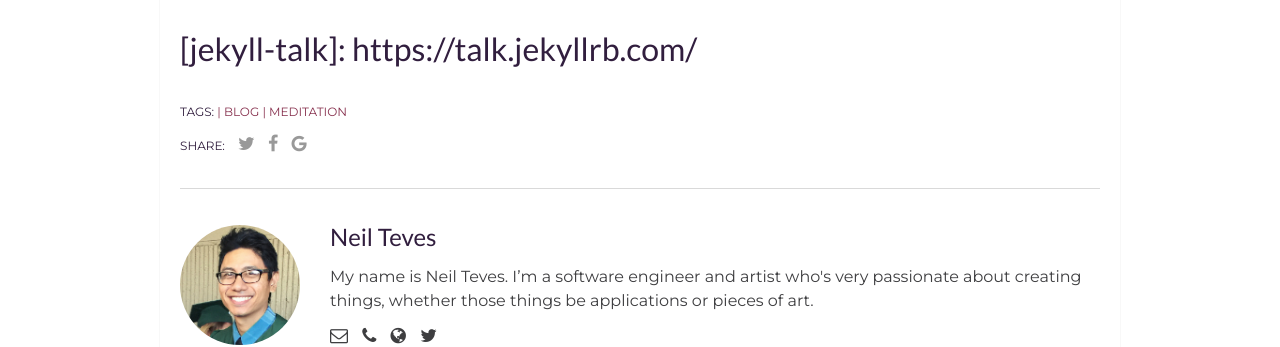
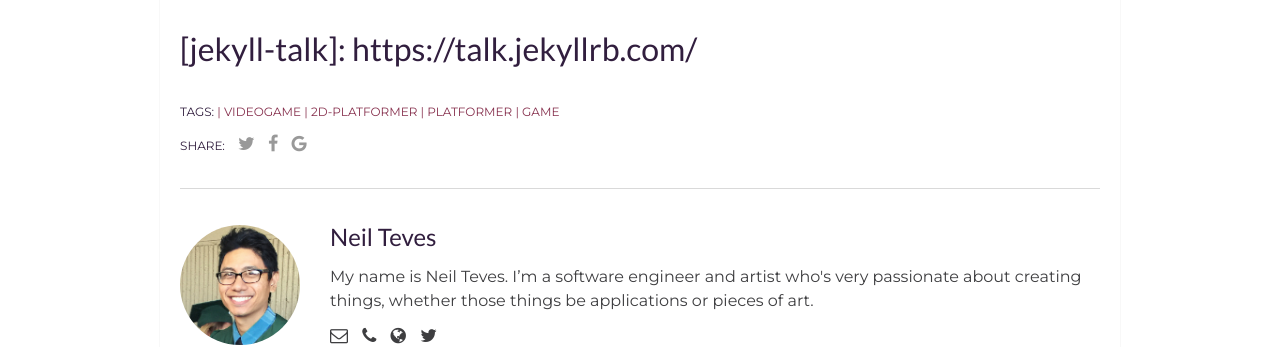
Before and after one commit to neilteves/neilteves.github.io, a Jekyll site: the page built from _posts/2017-12-26-playto.markdown, in a window 1280 px wide. Shown: the part 1112-1459 px from the top of the page. Built offline with Jekyll 4.4.1, drawn with Linux system fonts in a browser that asks for light colours; comment, search, counter and statistics services are not loaded.

Commit message:
fix again

```diff
--- a/_posts/2017-12-26-playto.markdown
+++ b/_posts/2017-12-26-playto.markdown
@@ -4,7 +4,7 @@
 date: 2017-12-13 13:32:20 +0300
 description: A 2D problem-solving / platformer videogame.
 img: post-playto.jpg # Add image post (optional)
-tags: [Blog, Meditation]
+tags: [Videogame, 2D-Platformer, Platformer, Game]
 author: # Add name author (optional)
 ---
 
```
